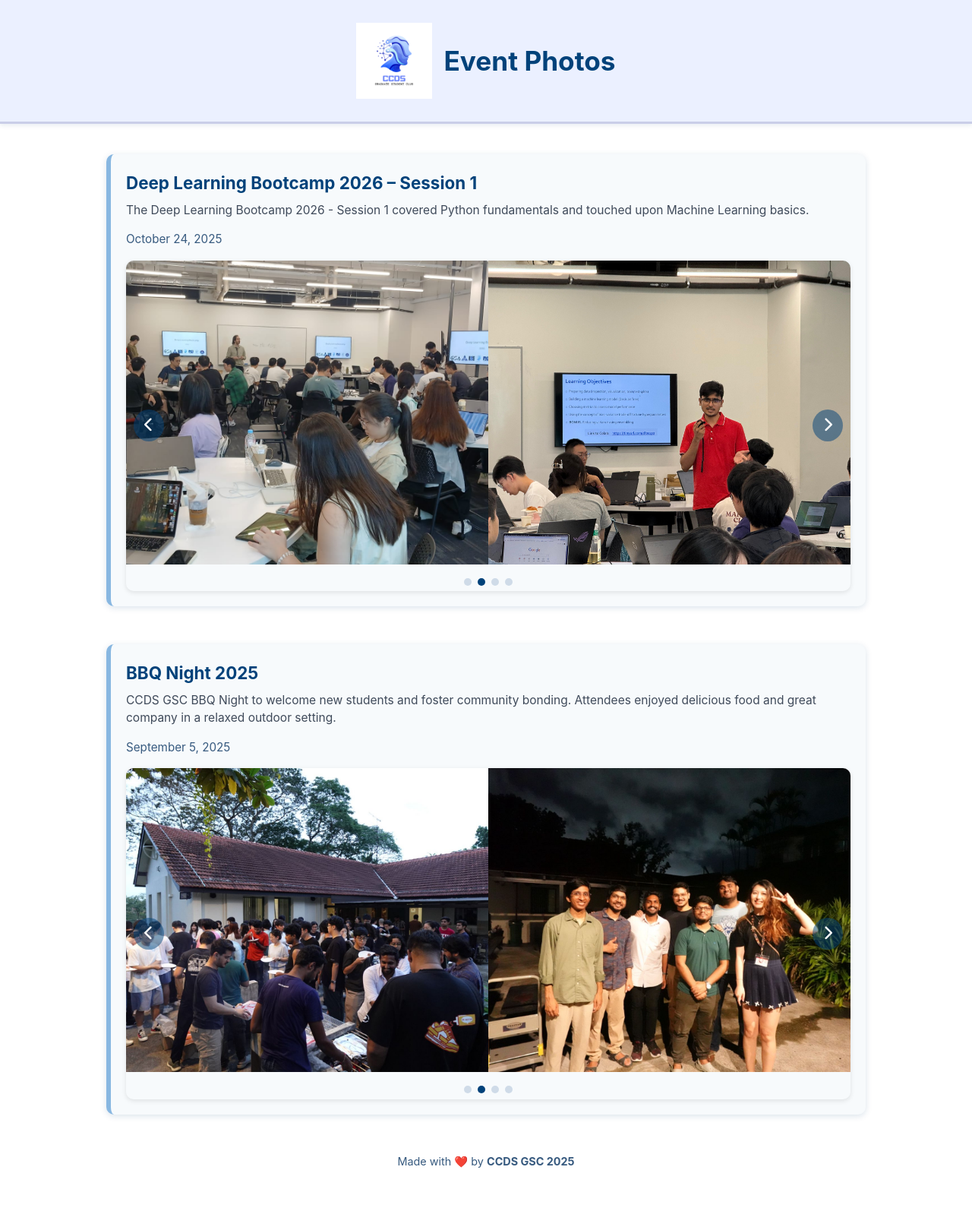
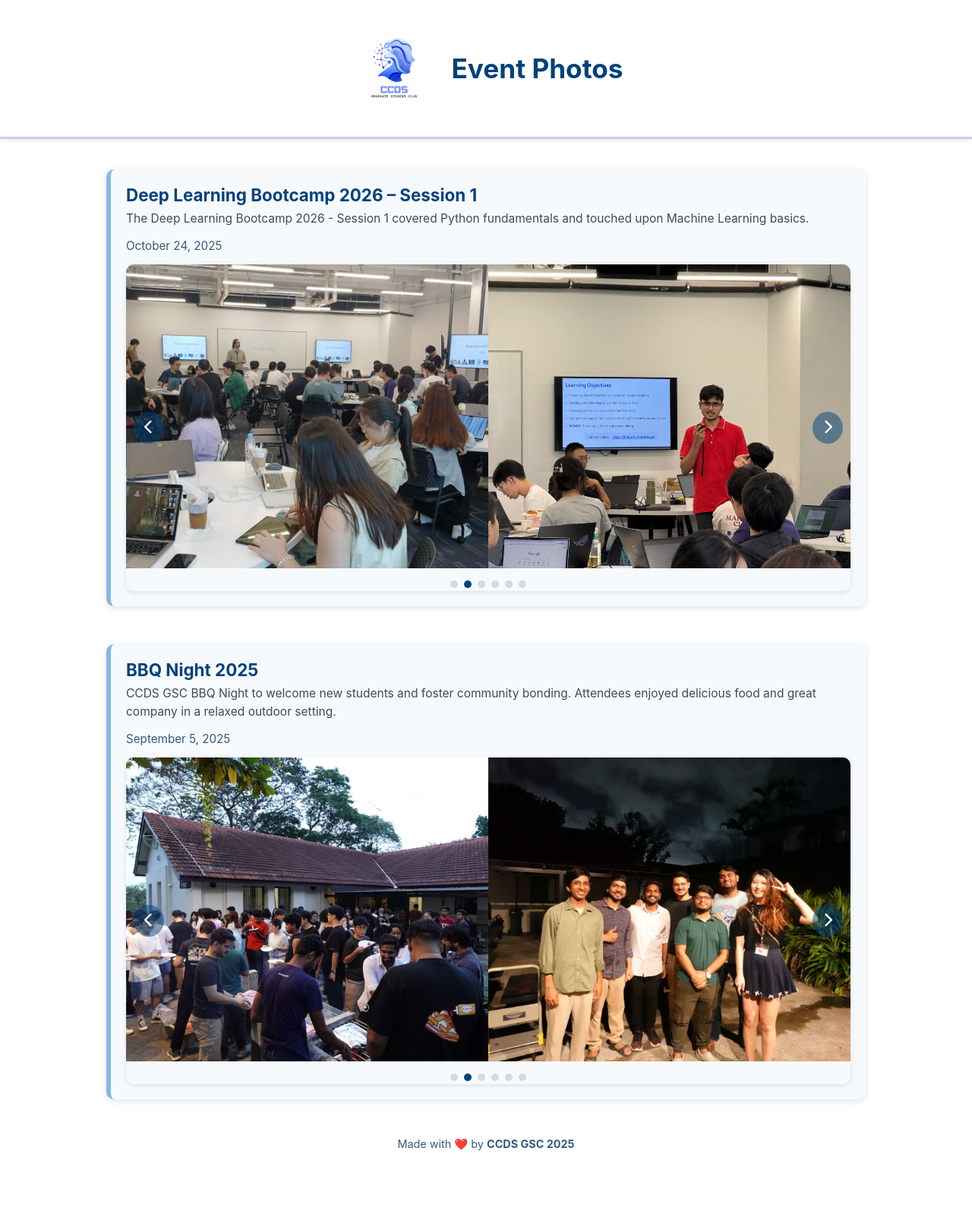
Before and after one commit to ccds-gsc/ccds-gsc.github.io, a Jekyll site: the page events.html, which Jekyll copies as it is, in a window 1280 px wide. Shown: the whole page at 76% size. Built offline with Jekyll 4.4.1, drawn with Linux system fonts in a browser that asks for light colours; after the commit the page ends 1565 px from its top, so only the background shows below that.

Commit message:
scroll updated

```diff
--- a/events.html
+++ b/events.html
@@ -9,19 +9,16 @@
     href="https://cdnjs.cloudflare.com/ajax/libs/font-awesome/6.5.0/css/all.min.css"
   />
   <style>
-    /* ---------- Base Page Style ---------- */
     body {
       font-family: -apple-system, BlinkMacSystemFont, "Segoe UI", Roboto, Helvetica, Arial, sans-serif;
-      line-height: 1.6;
       margin: 0;
       color: #23314d;
       background-color: #ffffff;
     }
 
-    /* ---------- Header Section ---------- */
     header {
       width: 100%;
-      background: #ebf0ff;
+      background: #ffffff;
       border-bottom: 3px solid #cacee8;
       padding: 30px 0;
       box-shadow: 0 2px 6px rgba(0, 66, 122, 0.1);
@@ -37,8 +34,8 @@
     }
 
     .header-content img {
-      width: 100px;
-      height: 100px;
+      width: 120px;
+      height: 120px;
     }
 
     .header-content h1 {
@@ -104,13 +99,11 @@
     }
 
     .carousel img {
-      width: 50%; /* two images per view */
+      width: 50%;
       height: 400px;
       object-fit: cover;
-      border-radius: 0;
     }
 
-    /* ---------- Navigation Buttons ---------- */
     .carousel button {
       position: absolute;
       top: 50%;
@@ -198,13 +189,13 @@
 
       <div class="carousel">
         <div class="carousel-track">
-          <img src="./assets/img/event_photos/dlbc26-s1/pic1.jpeg" alt="Deep Learning Bootcamp 2026 - 1" />
-          <img src="./assets/img/event_photos/dlbc26-s1/pic2.jpeg" alt="Deep Learning Bootcamp 2026 - 2" />
-          <img src="./assets/img/event_photos/dlbc26-s1/pic3.jpeg" alt="Deep Learning Bootcamp 2026 - 3" />
-          <img src="./assets/img/event_photos/dlbc26-s1/pic4.jpeg" alt="Deep Learning Bootcamp 2026 - 4" />
-          <img src="./assets/img/event_photos/dlbc26-s1/pic5.jpeg" alt="Deep Learning Bootcamp 2026 - 5" />
-          <img src="./assets/img/event_photos/dlbc26-s1/pic6.jpeg" alt="Deep Learning Bootcamp 2026 - 6" />
-          <img src="./assets/img/event_photos/dlbc26-s1/pic7.jpeg" alt="Deep Learning Bootcamp 2026 - 7" />
+          <img src="./assets/img/event_photos/dlbc26-s1/pic1.jpeg" />
+          <img src="./assets/img/event_photos/dlbc26-s1/pic2.jpeg" />
+          <img src="./assets/img/event_photos/dlbc26-s1/pic3.jpeg" />
+          <img src="./assets/img/event_photos/dlbc26-s1/pic4.jpeg" />
+          <img src="./assets/img/event_photos/dlbc26-s1/pic5.jpeg" />
+          <img src="./assets/img/event_photos/dlbc26-s1/pic6.jpeg" />
+          <img src="./assets/img/event_photos/dlbc26-s1/pic7.jpeg" />
         </div>
         <button class="prev"><i class="fas fa-chevron-left"></i></button>
         <button class="next"><i class="fas fa-chevron-right"></i></button>
@@ -222,13 +213,13 @@
 
       <div class="carousel">
         <div class="carousel-track">
-          <img src="./assets/img/event_photos/bbq2025/pic1.jpeg" alt="BBQ Night 2025 - 1" />
-          <img src="./assets/img/event_photos/bbq2025/pic2.jpeg" alt="BBQ Night 2025 - 2" />
-          <img src="./assets/img/event_photos/bbq2025/pic3.jpeg" alt="BBQ Night 2025 - 3" />
-          <img src="./assets/img/event_photos/bbq2025/pic4.jpeg" alt="BBQ Night 2025 - 4" />
-          <img src="./assets/img/event_photos/bbq2025/pic5.jpeg" alt="BBQ Night 2025 - 5" />
-          <img src="./assets/img/event_photos/bbq2025/pic6.jpeg" alt="BBQ Night 2025 - 6" />
-          <img src="./assets/img/event_photos/bbq2025/pic7.jpeg" alt="BBQ Night 2025 - 7" />
+          <img src="./assets/img/event_photos/bbq2025/pic1.jpeg" />
+          <img src="./assets/img/event_photos/bbq2025/pic2.jpeg" />
+          <img src="./assets/img/event_photos/bbq2025/pic3.jpeg" />
+          <img src="./assets/img/event_photos/bbq2025/pic4.jpeg" />
+          <img src="./assets/img/event_photos/bbq2025/pic5.jpeg" />
+          <img src="./assets/img/event_photos/bbq2025/pic6.jpeg" />
+          <img src="./assets/img/event_photos/bbq2025/pic7.jpeg" />
         </div>
         <button class="prev"><i class="fas fa-chevron-left"></i></button>
         <button class="next"><i class="fas fa-chevron-right"></i></button>
@@ -293,8 +285,8 @@
         showSlide(index - 1);
       }
 
-    nextButton.addEventListener("click", nextSlide);
-    prevButton.addEventListener("click", prevSlide);
+      nextButton.addEventListener('click', nextSlide);
+      prevButton.addEventListener('click', prevSlide);
 
       function startAuto() {
         interval = setInterval(nextSlide, 3000);
@@ -317,6 +308,5 @@
       startAuto();
     });
   </script>
-
 </body>
 </html>
```
Also changed, not shown: other parts of events.html (+26 -30 lines). Lines whose indentation alone changed are shown as unchanged.
